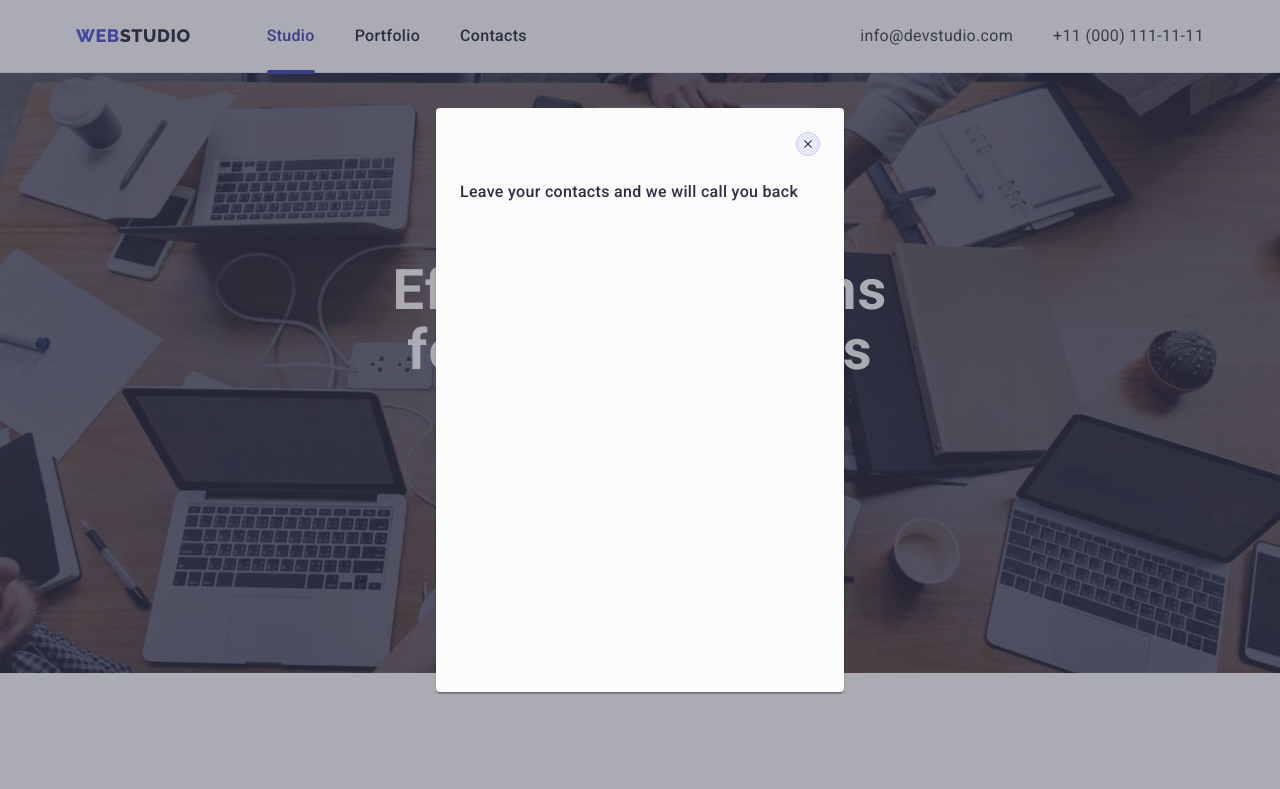
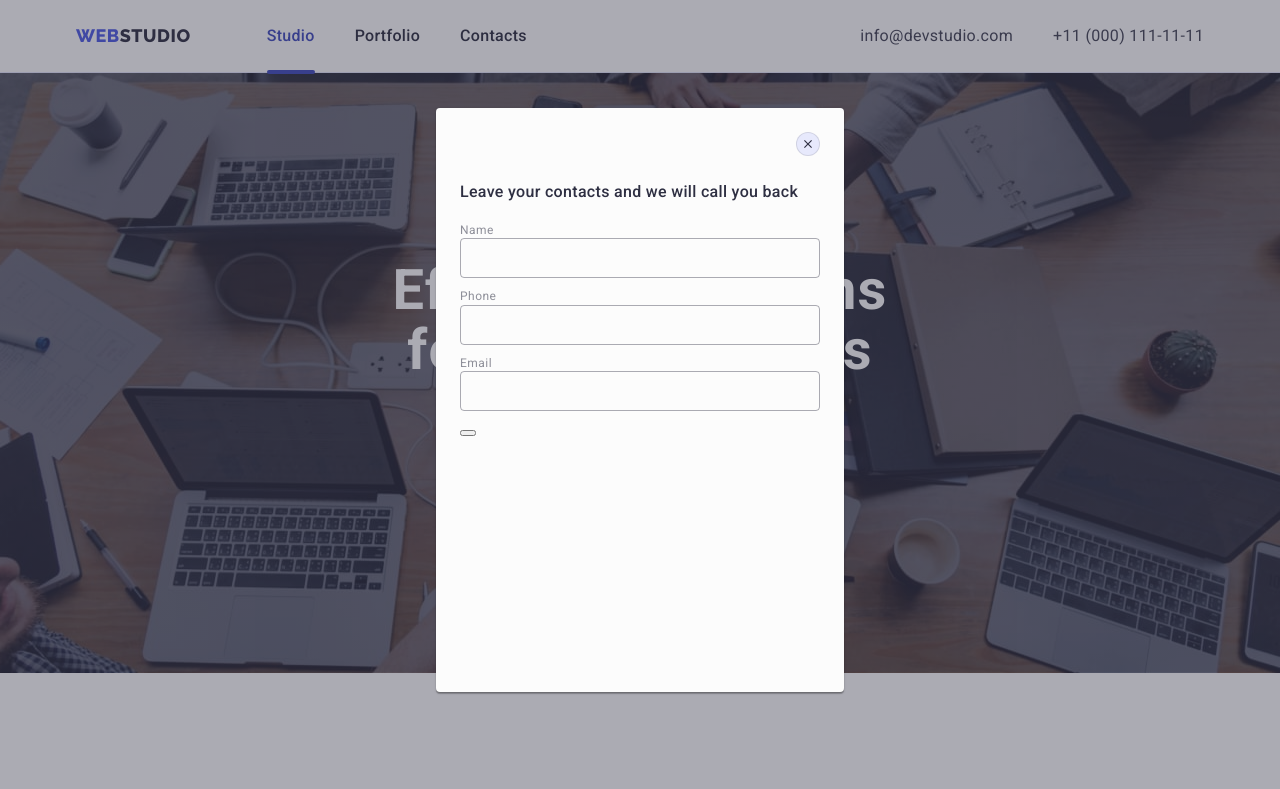
Before and after one commit to OnishYurii/goit-markup-hw-05, a plain HTML site: page index.html in a window 1280 px wide. Shown: the top 789 px of the page. Drawn offline with nearby package versions, Linux system fonts and the light colour scheme.

Commit message:
Updated modal

```diff
--- a/css/styles.css
+++ b/css/styles.css
@@ -717,3 +717,31 @@ img {
     height: 24px;
     margin-bottom: 16px;
 }
+
+.modal-label {
+    color: #8E8F99;
+    font-size: 12px;
+    font-weight: 400;
+    line-height: 1.17;
+    letter-spacing: 0.04em;
+    margin-bottom: 4px;
+}
+
+.modal-input {
+    width: 100%;
+    height: 40px;
+    border-radius: 4px;
+    border: 1px solid rgba(46, 47, 66, 0.40);
+    background-color: transparent;
+    outline: transparent;
+    color: var(--dark-color);
+    padding-left: 38px;
+}
+
+.modal-input:focus {
+    border-color: var(--primary-brand-color);
+}
+
+.modal-field {
+    margin-bottom: 8px;
+}
--- a/index.html
+++ b/index.html
@@ -470,6 +470,23 @@
         <p class="modal-title body-medium">
           Leave your contacts and we will call you back
         </p>
+        <form>
+          <div class="modal-field">
+            <label for="user-name" class="modal-label">Name</label>
+            <input type="text" class="modal-input" id="user-name" />
+          </div>
+          <div class="modal-field">
+            <label for="user-phone" class="modal-label" id="user-phone"
+              >Phone</label
+            >
+            <input type="tel" class="modal-input" />
+          </div>
+          <div class="modal-field">
+            <label for="user-email" class="modal-label">Email</label>
+            <input type="email" class="modal-input" id="user-email" />
+          </div>
+          <button></button>
+        </form>
       </div>
     </div>
     <script src="./js/modal.js"></script>
```
